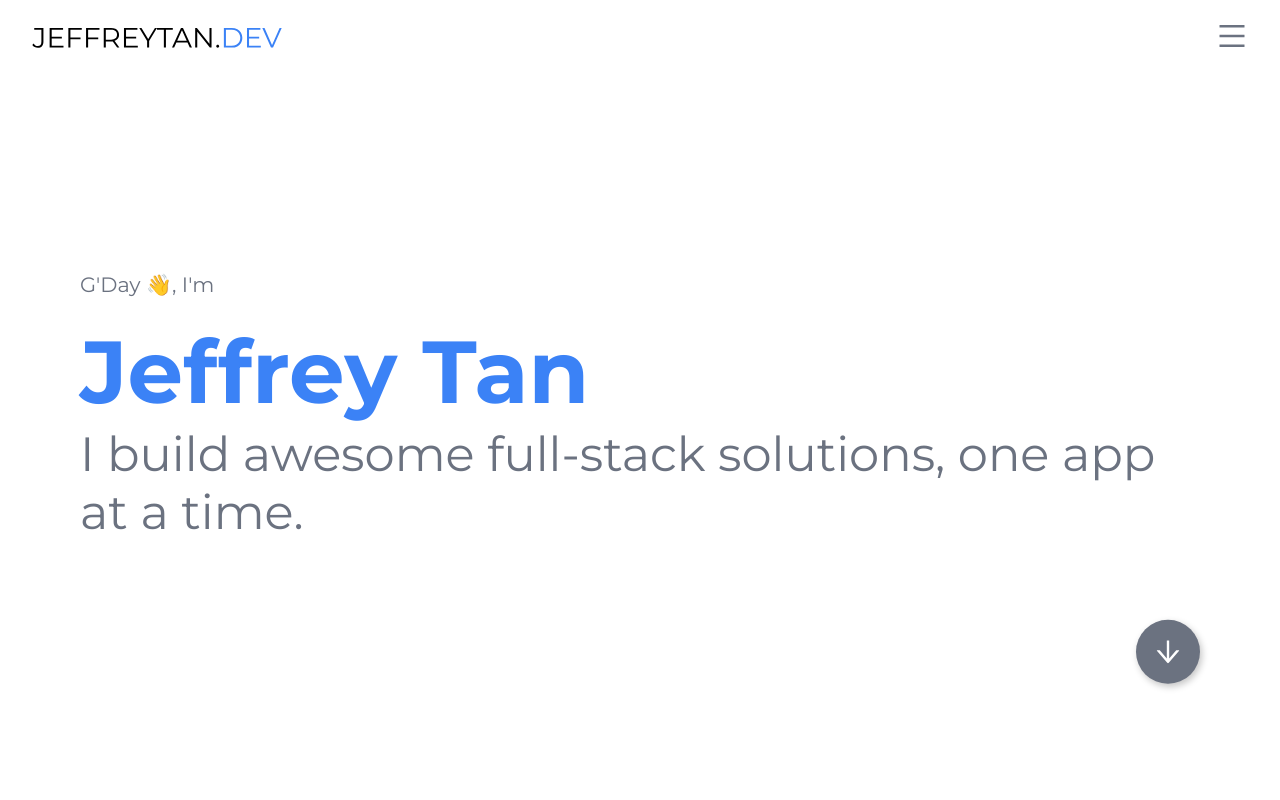
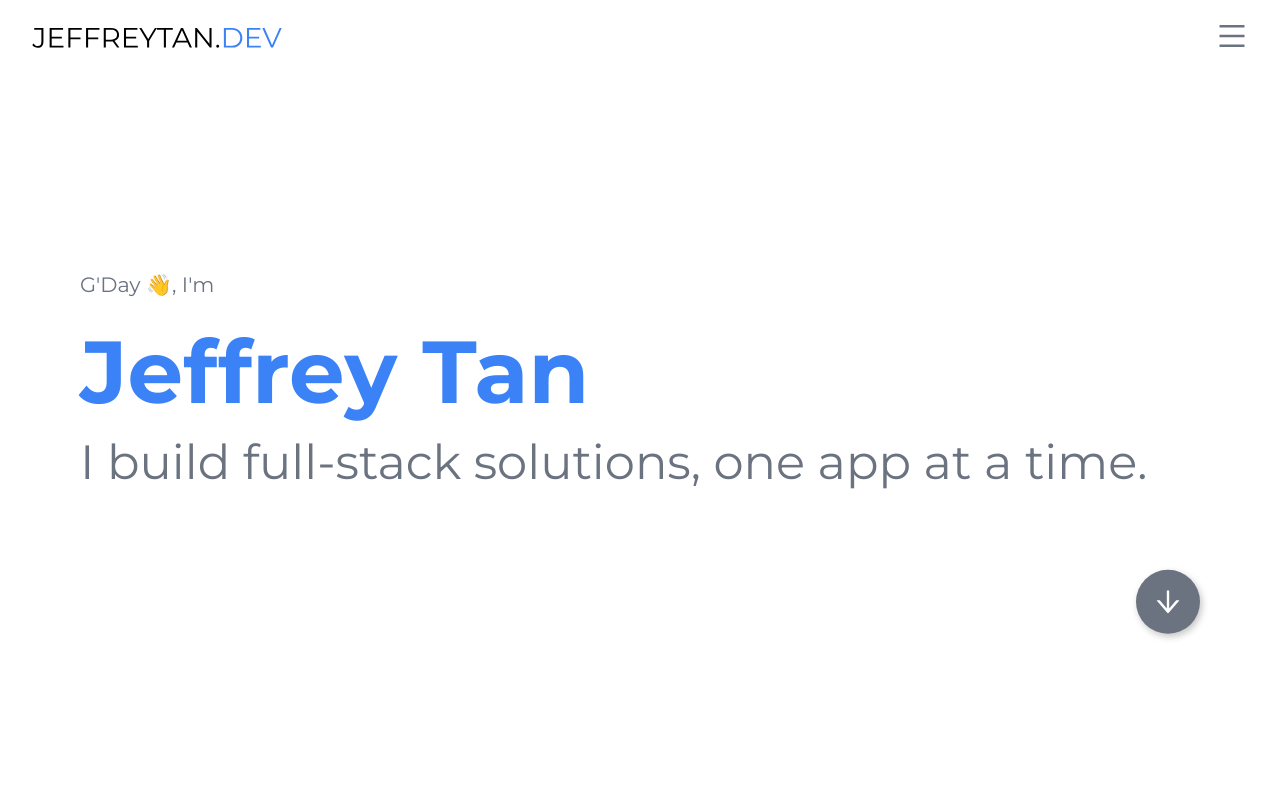
Before and after one commit to JeffreyTan1/dev-portfolio, a Next.js app: page / in a window 1280 px wide. Shown: the top 800 px of the page. Built offline with nearby package versions, Linux system fonts and the light colour scheme.

Commit message:
update hero and socials

```diff
--- a/components/Hero.tsx
+++ b/components/Hero.tsx
@@ -48,7 +48,7 @@ export default function Hero({}: Props): ReactElement {
           Jeffrey Tan
         </motion.h1>
         <motion.h1 variants={item} className={styles.subTitle}>
-          I build awesome full-stack solutions, one app at a time.
+          I build full-stack solutions, one app at a time.
         </motion.h1>
         <motion.div
           variants={arrow}
--- a/styles/Hero.module.css
+++ b/styles/Hero.module.css
@@ -13,7 +13,7 @@
 .subTitle {
   font-size: 3rem !important;
   font-weight: 500;
-  margin-top: 0.5rem;
+  margin-top: 0.5rem !important;
 }
 
 .callToAction {
--- a/styles/Socials.module.css
+++ b/styles/Socials.module.css
@@ -9,7 +9,7 @@
 
 .icon {
   font-size: 2.5rem;
-  color: black;
+  color: #6b7280;
   margin-top: 2.5rem;
   transition: 0.5s;
 }
```
